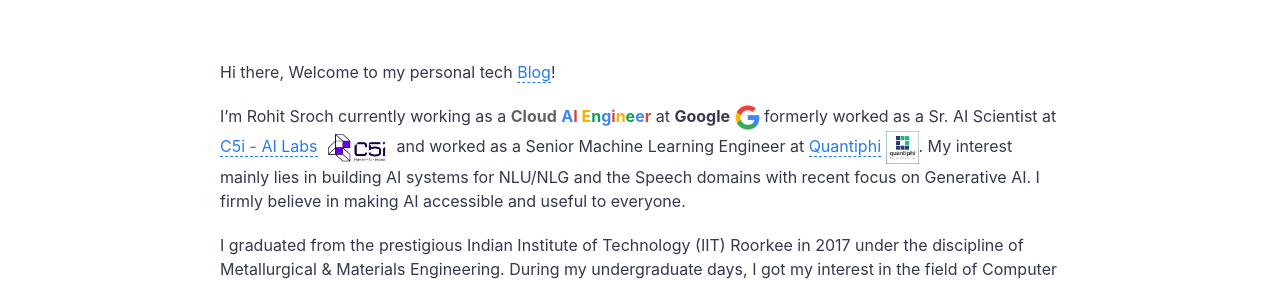
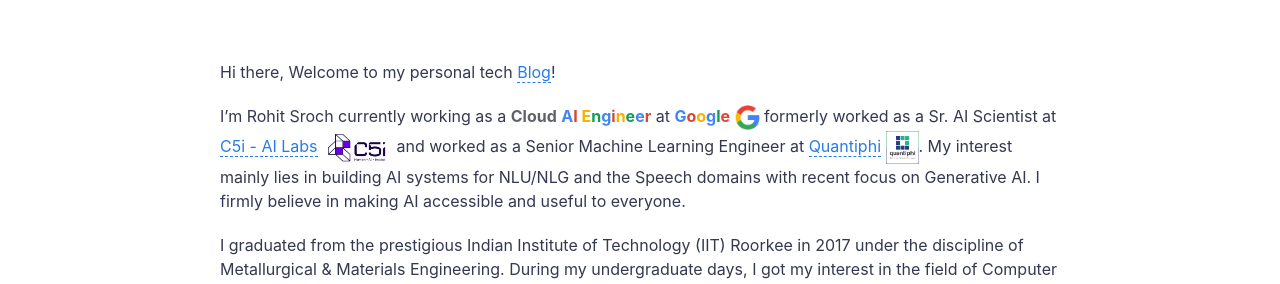
Before and after one commit to rohitsroch/rohitsroch.github.io, a Jekyll site: the page built from about.md, in a window 1280 px wide. Shown: the part 260-544 px from the top of the page. Built offline with Jekyll 4.4.1, drawn with Linux system fonts in a browser that asks for light colours.

Commit message:
Update about.md

```diff
--- a/about.md
+++ b/about.md
@@ -6,8 +6,7 @@
 
 Hi there, Welcome to my personal tech [Blog](https://rohitsroch.github.io/#latest-posts)!
 
-I'm Rohit Sroch currently working as a <span style="color:#5F6368; font-weight:bold;">Cloud</span> <strong><span style="color:#4285F4;">A</span><span style="color:#DB4437;">I</span> <span style="color:#F4B400;">E</span><span style="color:#0F9D58;">n</span><span style="color:#4285F4;">g</span><span style="color:#DB4437;">i</span><span style="color:#F4B400;">n</span><span style="color:#0F9D58;">e</span><span style="color:#4285F4;">e</span><span style="color:#DB4437;">r</span></strong> at
- **Google** <img src="{{ site.url }}{{ site.baseurl }}/assets/img/icons/google-logo.png" alt="Google Logo" style="width:25px; height:25px;"> formerly worked as a Sr. AI Scientist at [C5i - AI Labs](https://www.c5i.ai/ai-labs/) <img src="{{ site.url }}{{ site.baseurl }}/assets/img/icons/c5i-logo.png" alt="C5i Logo" style="width:70px; height:35px;"> and worked as a Senior Machine Learning Engineer at [Quantiphi](https://www.quantiphi.com/) <img src="{{ site.url }}{{ site.baseurl }}/assets/img/icons/quantiphi-logo.png" alt="Quantiphi Logo" style="width:33px; height:33px;">. My interest mainly lies in building AI systems for NLU/NLG and the Speech domains with recent focus on Generative AI. I firmly believe in making AI accessible and useful to everyone.
+I'm Rohit Sroch currently working as a <span style="color:#5F6368; font-weight:bold;">Cloud</span> <strong><span style="color:#4285F4;">A</span><span style="color:#DB4437;">I</span> <span style="color:#F4B400;">E</span><span style="color:#0F9D58;">n</span><span style="color:#4285F4;">g</span><span style="color:#DB4437;">i</span><span style="color:#F4B400;">n</span><span style="color:#0F9D58;">e</span><span style="color:#4285F4;">e</span><span style="color:#DB4437;">r</span></strong> at <strong><span style="color:#4285F4;">G</span><span style="color:#DB4437;">o</span><span style="color:#F4B400;">o</span><span style="color:#4285F4;">g</span><span style="color:#0F9D58;">l</span><span style="color:#DB4437;">e</span></strong> <img src="{{ site.url }}{{ site.baseurl }}/assets/img/icons/google-logo.png" alt="Google Logo" style="width:25px; height:25px;"> formerly worked as a Sr. AI Scientist at [C5i - AI Labs](https://www.c5i.ai/ai-labs/) <img src="{{ site.url }}{{ site.baseurl }}/assets/img/icons/c5i-logo.png" alt="C5i Logo" style="width:70px; height:35px;"> and worked as a Senior Machine Learning Engineer at [Quantiphi](https://www.quantiphi.com/) <img src="{{ site.url }}{{ site.baseurl }}/assets/img/icons/quantiphi-logo.png" alt="Quantiphi Logo" style="width:33px; height:33px;">. My interest mainly lies in building AI systems for NLU/NLG and the Speech domains with recent focus on Generative AI. I firmly believe in making AI accessible and useful to everyone.
 
 I graduated from the prestigious Indian Institute of Technology (IIT) Roorkee in 2017 under the discipline of Metallurgical & Materials Engineering. During my undergraduate days, I got my interest in the field of Computer Science and decided to pursue this as my career path. Due to my rigorous hard work, I landed a summer internship as a Software Developer at [Practo](https://www.practo.com/) <img src="{{ site.url }}{{ site.baseurl }}/assets/img/icons/practo-logo.png" alt="Practo Logo" style="width:25px; height:25px;">. After graduation, I worked as a Software Developer for a few months and finally decided to move into the Data science field. Since then, I have learned a lot and involved in ideating/building solution architecture for some of the most difficult problem statements. Also, I always like to approach any problem with a research mindset.
 
```
